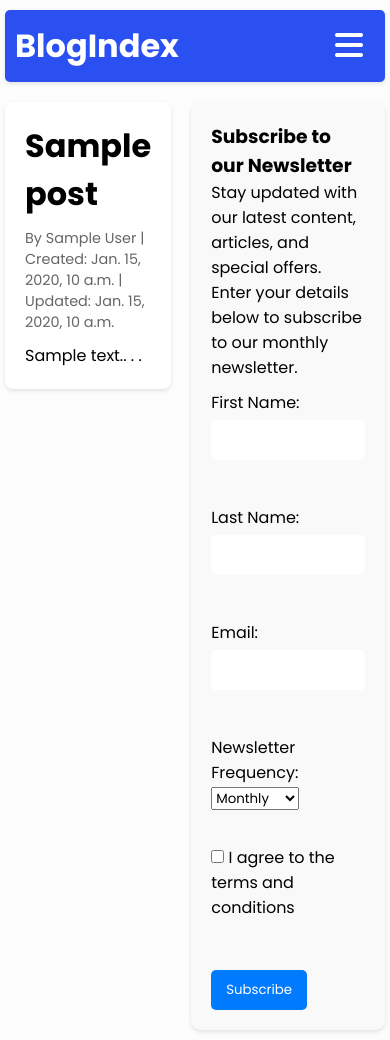
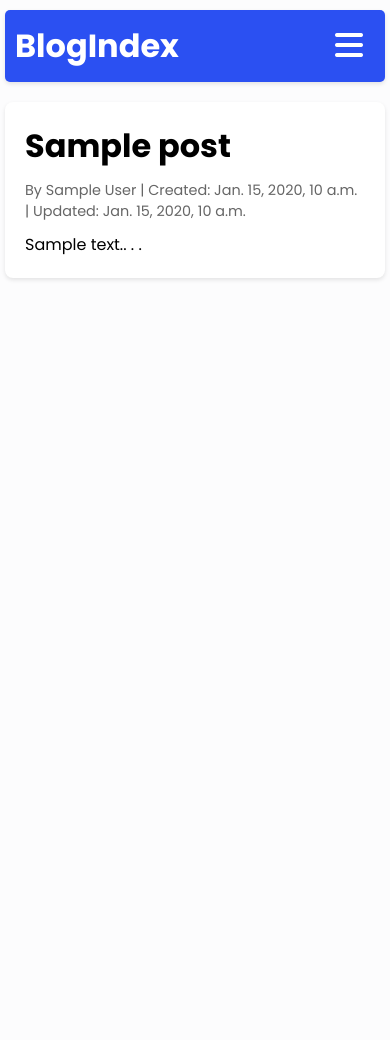
Before and after one commit to programmer-bolu/django-blog, a Django app: page / in a window 390 px wide. After the commit the page ends 844 px from the top, so only its background shows below. Run offline with Django 3.2, Linux system fonts and the light colour scheme; tables that the repository leaves empty hold one stand-in row (Sample ...).

Commit message:
update final

```diff
--- a/blogger/blog_data_1/urls.py
+++ b/blogger/blog_data_1/urls.py
@@ -3,5 +3,6 @@ from django.urls import path
 from . import views
 
 urlpatterns = [
-    path('', views.home, name='home')
+    path('', views.home, name='home'),
+    path('<int:id>', views.blogpost, name='blogpost'),
 ]
--- a/blogger/blog_data_1/views.py
+++ b/blogger/blog_data_1/views.py
@@ -1,7 +1,11 @@
-from django.shortcuts import render
+from django.shortcuts import render, get_list_or_404
 from . import models
 # Create your views here.
 
 def home(request):
     posts = models.Post.objects.all()
     return render(request, 'index.html', {'posts': posts})
+
+def blogpost(request, id):
+    post = get_list_or_404(models.Post, id=id)
+    return render(request, 'blog.html', {'post': post})
--- /dev/null
+++ b/blogger/static/css/base.css
@@ -0,0 +1,121 @@
+@import url('https://fonts.googleapis.com/css2?family=Poppins:ital,wght@0,100;0,200;0,300;0,400;0,500;0,600;0,700;0,800;0,900;1,100;1,200;1,300;1,400;1,500;1,600;1,700;1,800;1,900&display=swap');
+
+* {
+    font-family: poppins;
+    padding: 0;
+    margin: 0;
+    box-sizing: border-box;
+    text-decoration: none !important;
+    color: black;
+}
+
+body {
+    padding: 10px 5px;
+}
+
+header {
+    background-color: rgb(43, 80, 242);
+    color: white;
+    padding: 15px 20px;
+    box-shadow: 0 2px 4px rgba(0, 0, 0, 0.1);
+    display: flex;
+    justify-content: space-between;
+    align-items: center;
+    border-radius: 5px;
+    margin: auto;
+}
+
+header h1 {
+    color: white;
+}
+
+header nav {
+    display: flex;
+    align-items: center;
+}
+
+header nav ul {
+    list-style-type: none;
+    margin: 0;
+    padding: 0;
+    display: flex;
+    align-items: center;
+}
+
+header nav ul li {
+    margin-right: 20px;
+}
+
+header nav ul li a {
+    color: white;
+    text-decoration: none;
+    font-size: 1.2em;
+    transition: color 0.3s ease;
+}
+
+header nav ul li a:hover {
+    color: #ddd;
+}
+
+.brand button {
+    display: none;
+}
+
+
+
+
+
+
+@media (max-width: 768px) {
+    header {
+        display: block;
+        margin: 0;
+        padding: 0;
+    }
+
+    header nav {
+        max-height: 0;
+        transition: .3s;
+        overflow: hidden;
+    }
+
+    header nav.show {
+        max-height: 1000px !important;
+    }
+
+    header nav ul {
+        display: block;
+    }
+
+    header nav ul li {
+        padding: 15px 10px;
+    }
+
+    .brand {
+        width: 100%;
+        display: flex;
+        align-items: center;
+        justify-content: space-between;
+        padding: 10px;
+        margin: 0;
+    }
+
+    .brand button {
+        font-size: 2em;
+        padding: 0 10px;
+        background: none;
+        border: 2px solid transparent;
+        border-radius: 10px;
+        color: white !important;
+        transition: .3s;
+        display: block;
+    }
+
+    .brand button i {
+        color: white;
+    }
+
+    .brand button:hover {
+        border-color: white;
+    }
+}
--- a/blogger/static/css/index.css
+++ b/blogger/static/css/index.css
@@ -1,66 +1,12 @@
-@import url('https://fonts.googleapis.com/css2?family=Poppins:ital,wght@0,100;0,200;0,300;0,400;0,500;0,600;0,700;0,800;0,900;1,100;1,200;1,300;1,400;1,500;1,600;1,700;1,800;1,900&display=swap');
+@media (max-width: 1000px) {
+    .container {
+        width: 100%;
+    }
 
-* {
-    font-family: poppins;
-    padding: 0;
-    margin: 0;
-    box-sizing: border-box;
-    text-decoration: none !important;
-    color: black;
+    .newsletter-container {
+        display: none;
+    }
 }
-
-body {
-    padding: 10px 5px;
-}
-
-header {
-    background-color: rgb(43, 80, 242);
-    color: white;
-    padding: 15px 20px;
-    box-shadow: 0 2px 4px rgba(0, 0, 0, 0.1);
-    display: flex;
-    justify-content: space-between;
-    align-items: center;
-    border-radius: 5px;
-    margin: auto;
-}
-
-header h1 {
-    color: white;
-}
-
-header nav {
-    display: flex;
-    align-items: center;
-}
-
-header nav ul {
-    list-style-type: none;
-    margin: 0;
-    padding: 0;
-    display: flex;
-    align-items: center;
-}
-
-header nav ul li {
-    margin-right: 20px;
-}
-
-header nav ul li a {
-    color: white;
-    text-decoration: none;
-    font-size: 1.2em;
-    transition: color 0.3s ease;
-}
-
-header nav ul li a:hover {
-    color: #ddd;
-}
-
-.brand button {
-    display: none;
-}
-
 
 main {
     transition: 0s;
--- /dev/null
+++ b/blogger/templates/base.html
@@ -0,0 +1,42 @@
+<!DOCTYPE html>
+{% load static %}
+<html lang="en">
+
+<head>
+    <meta charset="UTF-8">
+    <meta name="viewport" content="width=device-width, initial-scale=1.0">
+    <title>Document</title>
+    <link rel="stylesheet" href="{% static 'css\base.css' %}">
+    <link rel="stylesheet" href="https://site-assets.fontawesome.com/releases/v6.5.1/css/all.css">
+    {% block link %}
+
+    {% endblock %}
+</head>
+
+<body style="background: rgb(252,252,253);">
+    <header>
+        <div class="brand">
+            <h1>BlogIndex</h1>
+            <button id="toggle-nav">
+                <i class="fa-solid fa-bars"></i>
+            </button>
+        </div>
+        <nav>
+            <ul>
+                <li><a href="{% url 'home' %}">Home</a></li>
+                <li><a href="#">About</a></li>
+                <li><a href="#">Support</a></li>
+                <li><a href="#">Contact</a></li>
+            </ul>
+        </nav>
+    </header>
+
+    <main>
+      {% block content %}
+
+      {% endblock %}
+    </main>
+</body>
+<script src="{% static 'js/index.js' %}"></script>
+
+</html>
--- a/blogger/templates/index.html
+++ b/blogger/templates/index.html
@@ -1,37 +1,12 @@
-<!DOCTYPE html>
+{% extends 'base.html' %}
+{% block link %}
     {% load static %}
-<html lang="en">
-
-<head>
-    <meta charset="UTF-8">
-    <meta name="viewport" content="width=device-width, initial-scale=1.0">
-    <title>Document</title>
-    <link rel="stylesheet" href="{% static 'css\index.css' %}">
-    <link rel="stylesheet" href="https://site-assets.fontawesome.com/releases/v6.5.1/css/all.css">
-</head>
-
-<body style="background: rgb(252,252,253);">
-    <header>
-        <div class="brand">
-            <h1>BlogIndex</h1>
-            <button id="toggle-nav">
-                <i class="fa-solid fa-bars"></i>
-            </button>
-        </div>
-        <nav>
-            <ul>
-                <li><a href="#">Home</a></li>
-                <li><a href="#">About</a></li>
-                <li><a href="#">Support</a></li>
-                <li><a href="#">Contact</a></li>
-            </ul>
-        </nav>
-    </header>
-
-    <main>
+    <link rel="stylesheet" href="{% static 'css/index.css'%}">
+{% endblock %}
+{% block content %}
     <div>
         {% for post in posts %}
-            <a href="">
+        <a href="{% url 'blogpost' id=post.id %}">
             <div class="container">
                 <h1 class="post-title">{{ post.title }}</h1>
                 <p class="post-meta">By {{ post.author }} | Created: {{ post.date_created }} | Updated: {{ post.date_updated }}
```
Also changed, not shown: other parts of blogger/static/css/index.css (+0 -61 lines), other parts of blogger/templates/index.html (+3 -6 lines), blogger/templates/blog.html (added, +41 -0 lines). Lines whose indentation alone changed are shown as unchanged.
